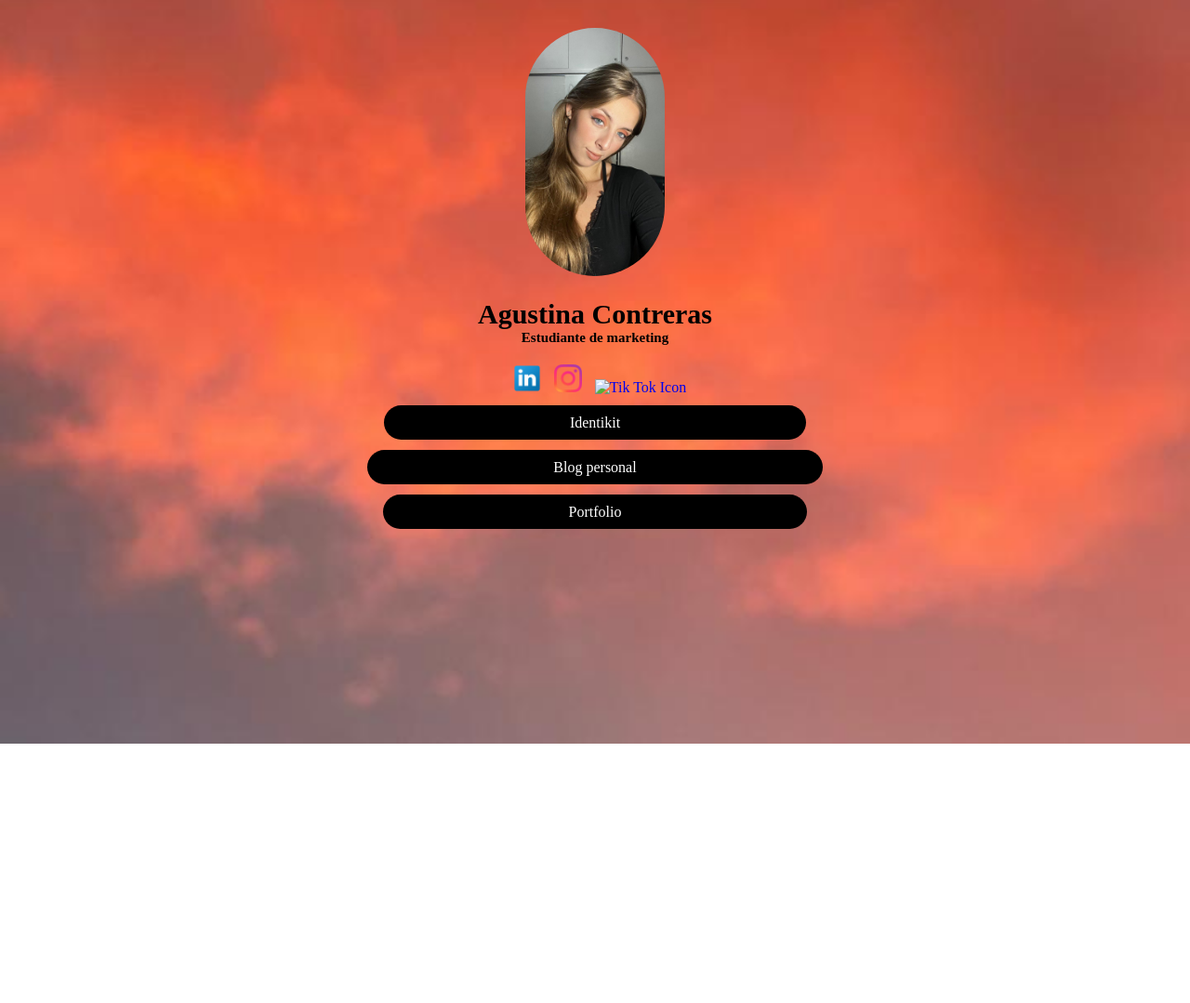
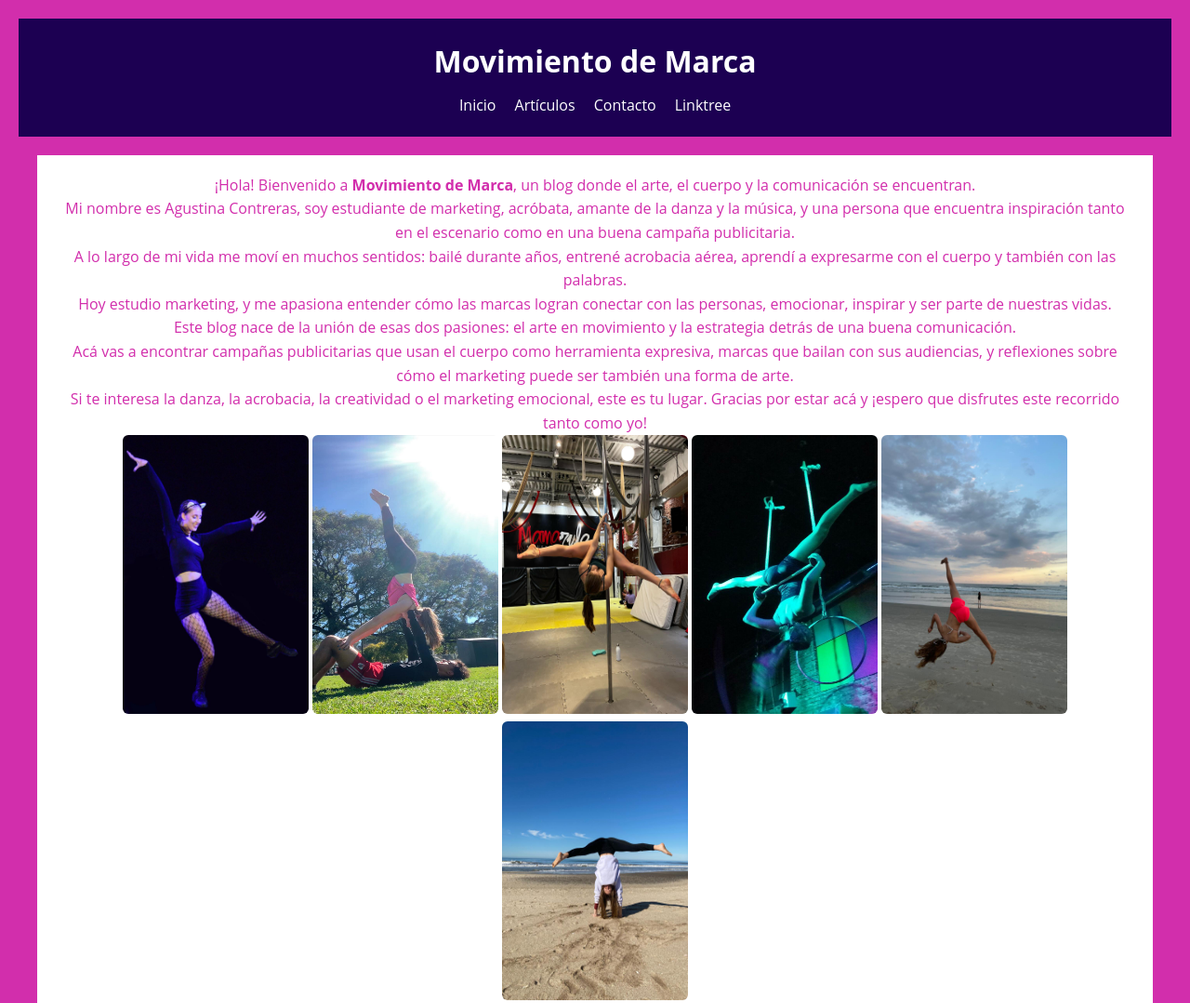
Before and after one commit to aguscontrerass/Blog-personal1, a plain HTML site: page index.html in a window 1280 px wide. Shown: the top 1079 px of the page at 93% size. Before the commit the page ends 800 px from the top, so only its background shows below. Drawn offline with Linux system fonts and the light colour scheme.

Commit message:
Add files via upload

```diff
--- a/index.html
+++ b/index.html
@@ -3,38 +3,45 @@
 <head>
   <meta charset="UTF-8">
   <meta name="viewport" content="width=device-width, initial-scale=1.0">
-    <title>Linktree</title>
+  <title>Movimiento de Marca</title>
   <link rel="stylesheet" href="style.css">
+  <link rel="shortcut icon" href="iconos/ballerina_icon.ico" type="image/x-icon">
 </head>
 <body>
+
   <header>
-    <img class="img1" src="imagenes/Yo.jpeg" alt="Mi foto">
-    <h1>Agustina Contreras</h1>
-    <h2>Estudiante de marketing</h2>
-    <ul class="redes">
-        <li>
-            <a href="https://www.linkedin.com/in/agustina-sol-contreras-garat-598841253/?utm_source=share&utm_campaign=share_via&utm_content=profile&utm_medium=ios_app"target="_blank">
-                <img class="iconos" src="iconos/linkedin.ico" alt="Linkedin Icon">
-            </a>
-        </li>
-        <li>
-            <a href="https://www.instagram.com/aguscontrerass_?igsh=c282djBycHA5NTU2&utm_source=qr"target="_blank">
-                <img class="iconos" src="iconos/instagram.ico" alt="Instagram Icon">
-            </a>
-        </li>
-        <li>
-            <a href="https://www.tiktok.com/@aguscontreras.ok?_t=ZM-8wg662Ms5Tk&_r=1"target="_blank">
-                <img class="iconos" src="iconos/tik_tok_.ico" alt="Tik Tok Icon">
-            </a>
-        </li>
-    </ul>
-</header>
+    <h1>Movimiento de Marca</h1>
     <nav>
       <ul>
-        <li class="marker"><a href="identikit/index.html"target="_blank">Identikit</a></li>
-        <li class="marker"><a href="Blog personal/index.html"target="_blank">Blog personal</a></li>
-        <li class="marker"><a href=""target="_blank">Portfolio</a></li>
+        <li><a href="index.html">Inicio</a></li>
+        <li><a href="articulos.html">Artículos</a></li>
+        <li><a href="contacto.html">Contacto</a></li>
+        <li><a href="Linktree/index.html">Linktree</a></li>
       </ul>
     </nav>
+  </header>
+
+  <main>
+    <section class="intro">
+  <p>
+    ¡Hola! Bienvenido a <strong>Movimiento de Marca</strong>, un blog donde el arte, el cuerpo y la comunicación se encuentran. <br>
+    Mi nombre es Agustina Contreras, soy estudiante de marketing, acróbata, amante de la danza y la música, y una persona que encuentra inspiración tanto en el escenario como en una buena campaña publicitaria. <br>
+    A lo largo de mi vida me moví en muchos sentidos: bailé durante años, entrené acrobacia aérea, aprendí a expresarme con el cuerpo y también con las palabras. <br>Hoy estudio marketing, y me apasiona entender cómo las marcas logran conectar con las personas, emocionar, inspirar y ser parte de nuestras vidas. <br>
+    Este blog nace de la unión de esas dos pasiones: el arte en movimiento y la estrategia detrás de una buena comunicación. <br>Acá vas a encontrar campañas publicitarias que usan el cuerpo como herramienta expresiva, marcas que bailan con sus audiencias, y reflexiones sobre cómo el marketing puede ser también una forma de arte. <br>
+    Si te interesa la danza, la acrobacia, la creatividad o el marketing emocional, este es tu lugar. Gracias por estar acá y ¡espero que disfrutes este recorrido tanto como yo!
+  </p>
+  <img src="imagenes/WhatsApp Image 2025-05-21 at 17.25.47 (5).jpeg" alt="img">
+   <img src="imagenes/WhatsApp Image 2025-05-21 at 17.20.45.jpeg" alt="img">
+   <img src="imagenes/WhatsApp Image 2025-05-21 at 17.21.57.jpeg" alt="">
+   <img src="imagenes/WhatsApp Image 2025-05-21 at 17.25.47 (1).jpeg" alt="">
+   <img src="imagenes/WhatsApp Image 2025-05-21 at 17.25.47 (2).jpeg" alt="">
+   <img src="imagenes/WhatsApp Image 2025-05-21 at 17.25.47 (3).jpeg" alt="">
+</section>
+  </main>
+
+  <footer>
+    <p>&copy; 2025 Movimiento de Marca - Instagram: @aguscontrerass_</p>
+  </footer>
+
 </body>
 </html>
--- a/style.css
+++ b/style.css
@@ -1,74 +1,128 @@
-
 * {
+  box-sizing: border-box;
   margin: 0;
   padding: 0;
 }
 
+body {
+  font-family: 'Open Sans', sans-serif;
+  line-height: 1.6;
+  background-color: #D22EAC;
+  color:#1C0052;
+  padding: 20px;
+}
+
 header {
+  background-color: #1C0052;
+  color: #fff;
+  padding: 20px;
   text-align: center;
 }
 
-header li {
-  display: inline;
-  margin-top: 40px;
-  margin-left: 10px;
-}
-header a {
-  text-decoration: none;
-}
-
-nav {
-  margin-top: 20px;
-  text-align: center;
-}
-
-nav li {
-  margin-bottom: 30px;
+nav ul {
+  list-style: none;
+  display: flex;
+  justify-content: center;
+  gap: 20px;
+  margin-top: 10px;
 }
 
 nav a {
   color: #fff;
-  border-radius: 20px;
-  padding: 10px 200px;
-  background-color:black;
   text-decoration: none;
 }
 
-body {
-  background-image: url(imagenes/nubes.jpeg);
-  background-size: cover;
-  background-position: center;
+.intro {
+  text-align: center;
+  margin: 20px;
+  background-color: #fff;
+  color: #D22EAC;
+  padding: 20px;
 }
- h2 {
+.intro img {
+  height: 300px;
+  width: 200px;
+  border-radius: 6px;
+
+}
+.grid-articulos {
+  display: grid;
+  gap: 40px;
+  margin: 40px 0;
+  color: #000000;
   text-align: center;
-  margin-bottom: 20px;
-  color:black;
-  font-size: 15px;
-  font-weight: bold;
- }
- h1 {
+}
+
+article {
+  background: #fff;
+  padding: 20px;
+  border-radius: 8px;
+}
+
+article img {
+  display: block;
+  margin: 20px auto;
+  max-width: 500px;
+  width: 100%;
+  height: auto;
+  border-radius: 6px;
+}
+article h2 {
+  color: #1C0052;
   text-align: center;
-  margin-top: 20px;
-  color:black;
-  font-size: 30px;
-  font-weight: bold;
- }
- .img1{
-    width: 150px;
-    border-radius: 500px;
-    margin-top: 30px;
- }
- .iconos {
-  width:30px;
-  height:30px;
+}
 
- }
+form {
+  display: flex;
+  flex-direction: column;
+  gap: 15px;
+  background: #fff;
+  padding: 20px;
+  border-radius: 8px;
+}
 
- .marker {
-    unicode-bidi: isolate;
-    font-variant-numeric: tabular-nums;
-    text-transform: none;
-    text-indent: 0px !important;
-    text-align:center !important;
-    text-align-last: center !important;
+input, textarea {
+  padding: 10px;
+  font-size: 1em;
+  border: 1px solid #ccc;
+  border-radius: 4px;
 }
+
+button {
+  padding: 10px;
+  background-color:#1C0052;
+  color: white;
+  border: none;
+  border-radius: 4px;
+  cursor: pointer;
+}
+
+footer {
+  text-align: center;
+  margin-top: 40px;
+  font-size: 0.9em;
+  color:#1C0052;
+}
+
+
+@media (max-width: 768px) {
+  nav ul {
+    flex-direction:column;
+  }
+  body {
+    padding: 10px;
+  }
+  .intro {
+  text-align: center;
+  margin: auto;
+  background-color: #fff;
+  color: #D22EAC;
+}
+.intro img {
+  max-width: 100%;
+  height: auto;
+  border-radius: 6px;
+  margin: 15px auto;
+  display: block;
+  }
+}
```
Lines whose indentation alone changed are shown as unchanged.
